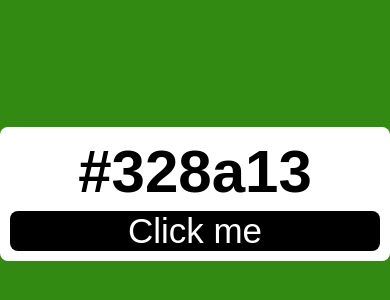
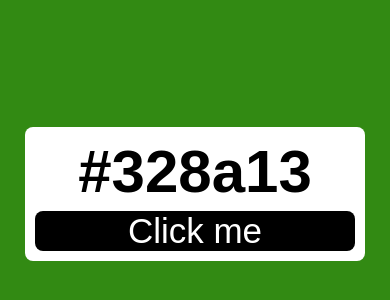
Before and after one commit to meet0503/Color-generator, a plain HTML site: page index.html in a window 390 px wide. Shown: the part 228-528 px from the top of the page. Drawn offline with Linux system fonts and the light colour scheme.

Commit message:
Update style.css

```diff
--- a/style.css
+++ b/style.css
@@ -35,3 +35,12 @@ button{
     background-color: black;
     color: white;
 }
+
+@media (max-width: 425px){
+    .container{
+ padding: 10px;
+    }
+    .main{
+        padding: 25px;
+    }
+}
```
